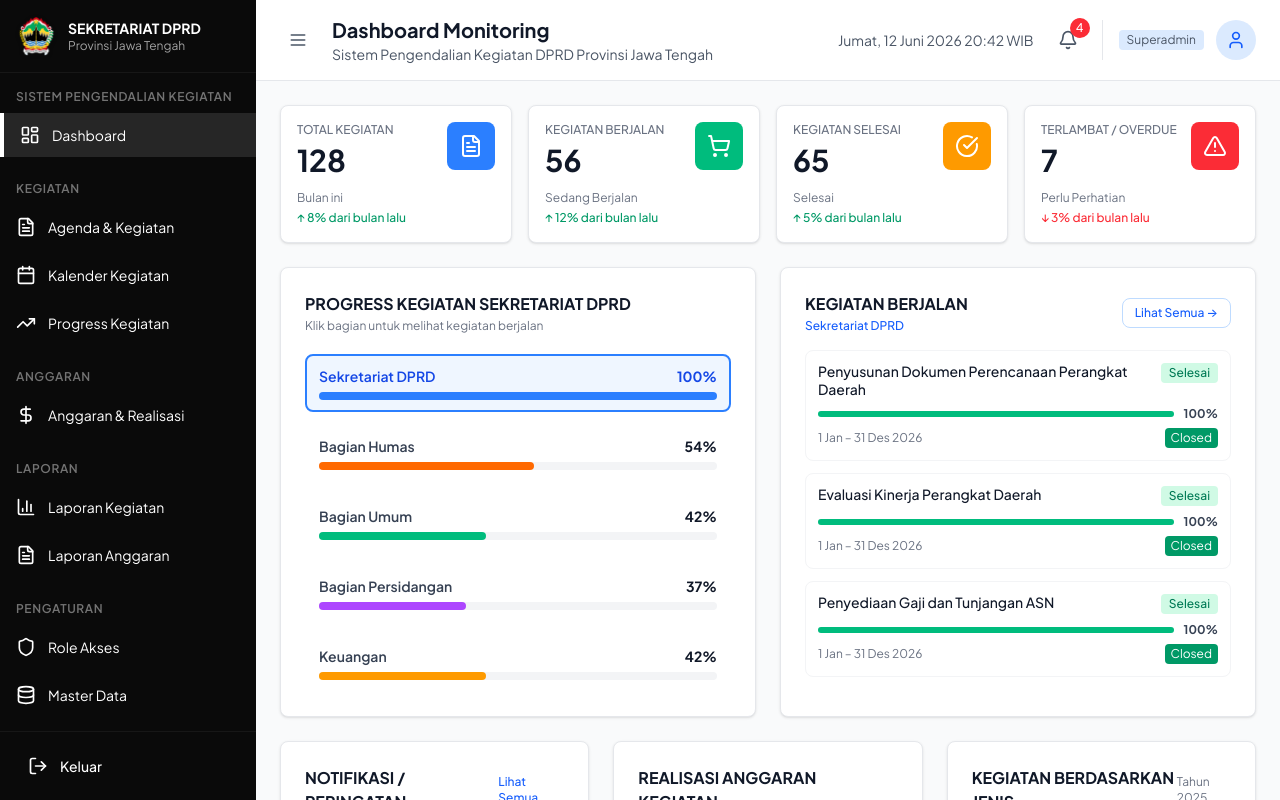
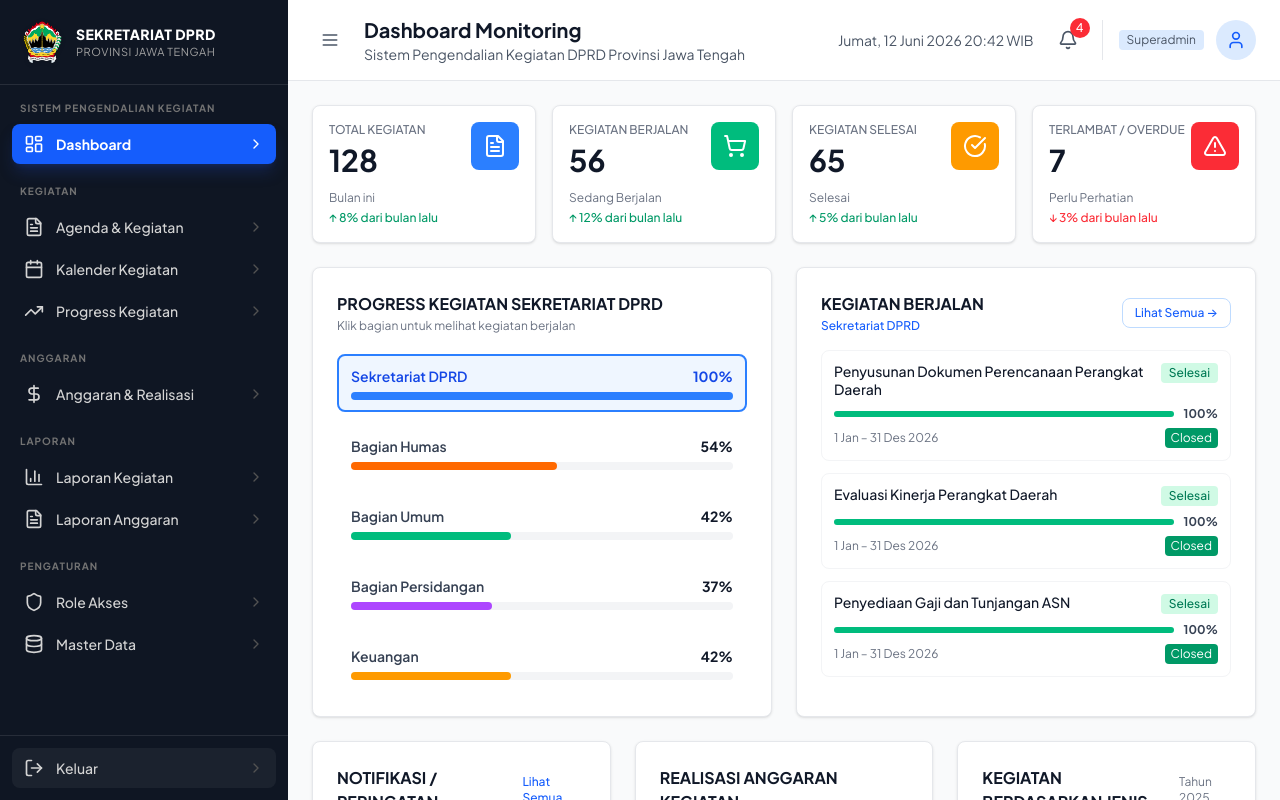
Before and after one commit to kurniawanxool77-creator/sistem-monitoring, a React (Vite) app: page / in a window 1280 px wide. Built offline with nearby package versions, Linux system fonts and the light colour scheme; sample sign-in values are in the browser's storage.

Commit message:
Revamp sidebar: wider, blue pill active, chevron right, dark bg

```diff
--- a/src/app/components/DashboardLayout.tsx
+++ b/src/app/components/DashboardLayout.tsx
@@ -82,32 +82,32 @@ export function DashboardLayout() {
   return (
     <div className="h-screen flex overflow-hidden bg-gray-50">
       {/* Sidebar */}
-      <aside className={`${sidebarOpen ? 'w-64' : 'w-20'} bg-neutral-950 text-white flex flex-col transition-all duration-300`}>
+      <aside className={`${sidebarOpen ? 'w-72' : 'w-20'} bg-[#0f1623] text-white flex flex-col transition-all duration-300 flex-shrink-0`}>
         {/* Logo */}
-        <div className="p-4 border-b border-neutral-900">
+        <div className="px-5 py-5 border-b border-white/10">
           <div className="flex items-center gap-3">
-            <div className="w-10 h-10 flex items-center justify-center flex-shrink-0">
+            <div className="w-11 h-11 flex items-center justify-center flex-shrink-0">
               <img src={logoJateng} alt="Logo Jawa Tengah" className="w-full h-full object-contain drop-shadow-sm" />
             </div>
             {sidebarOpen && (
               <div>
-                <div className="text-sm font-bold">SEKRETARIAT DPRD</div>
-                <div className="text-xs text-neutral-400">Provinsi Jawa Tengah</div>
+                <div className="text-sm font-extrabold tracking-wide">SEKRETARIAT DPRD</div>
+                <div className="text-[11px] text-neutral-400 tracking-wider uppercase">Provinsi Jawa Tengah</div>
               </div>
             )}
           </div>
         </div>
 
         {/* Navigation */}
-        <nav className="flex-1 overflow-y-auto py-4">
+        <nav className="flex-1 overflow-y-auto py-4 px-3">
           {menuItems.map((section, idx) => (
-            <div key={idx} className="mb-6">
+            <div key={idx} className="mb-5">
               {sidebarOpen && (
-                <div className="px-4 mb-2 text-xs font-semibold text-neutral-500 uppercase tracking-wider">
+                <div className="px-2 mb-2 text-[10px] font-bold text-neutral-500 uppercase tracking-widest">
                   {section.section}
                 </div>
               )}
-              <div className="space-y-1">
+              <div className="space-y-0.5">
                 {section.items.map((item) => {
                   const Icon = item.icon;
                   const isActive = location.pathname === item.path;
@@ -115,13 +115,20 @@ export function DashboardLayout() {
                     <Link
                       key={item.path}
                       to={item.path}
-                      className={`flex items-center gap-3 px-4 py-3 hover:bg-neutral-900 transition-colors ${
-                        isActive ? 'bg-neutral-800 border-l-4 border-white' : ''
+                      className={`flex items-center gap-3 px-3 py-2.5 rounded-lg transition-all ${
+                        isActive
+                          ? 'bg-blue-600 text-white shadow-lg shadow-blue-900/40'
+                          : 'text-neutral-300 hover:bg-white/5 hover:text-white'
                       }`}
                       title={!sidebarOpen ? item.label : undefined}
                     >
                       <Icon className="w-5 h-5 flex-shrink-0" />
-                      {sidebarOpen && <span className="text-sm">{item.label}</span>}
+                      {sidebarOpen && (
+                        <>
+                          <span className={`text-sm flex-1 ${isActive ? 'font-bold' : 'font-medium'}`}>{item.label}</span>
+                          <ChevronRight className={`w-4 h-4 flex-shrink-0 ${isActive ? 'text-white' : 'text-neutral-600'}`} />
+                        </>
+                      )}
                     </Link>
                   );
                 })}
@@ -131,14 +138,19 @@ export function DashboardLayout() {
         </nav>
 
         {/* User Section */}
-        <div className="p-4 border-t border-neutral-900">
+        <div className="p-3 border-t border-white/10">
           <button
             onClick={handleLogout}
-            className="w-full flex items-center gap-3 px-3 py-2 hover:bg-neutral-900 rounded-lg transition-colors"
+            className="w-full flex items-center gap-3 px-3 py-2.5 bg-white/5 hover:bg-white/10 rounded-lg transition-colors text-neutral-300 hover:text-white"
             title={!sidebarOpen ? 'Logout' : undefined}
           >
             <LogOut className="w-5 h-5 flex-shrink-0" />
-            {sidebarOpen && <span className="text-sm">Keluar</span>}
+            {sidebarOpen && (
+              <>
+                <span className="text-sm font-medium flex-1 text-left">Keluar</span>
+                <ChevronRight className="w-4 h-4 text-neutral-600" />
+              </>
+            )}
           </button>
         </div>
       </aside>
```
